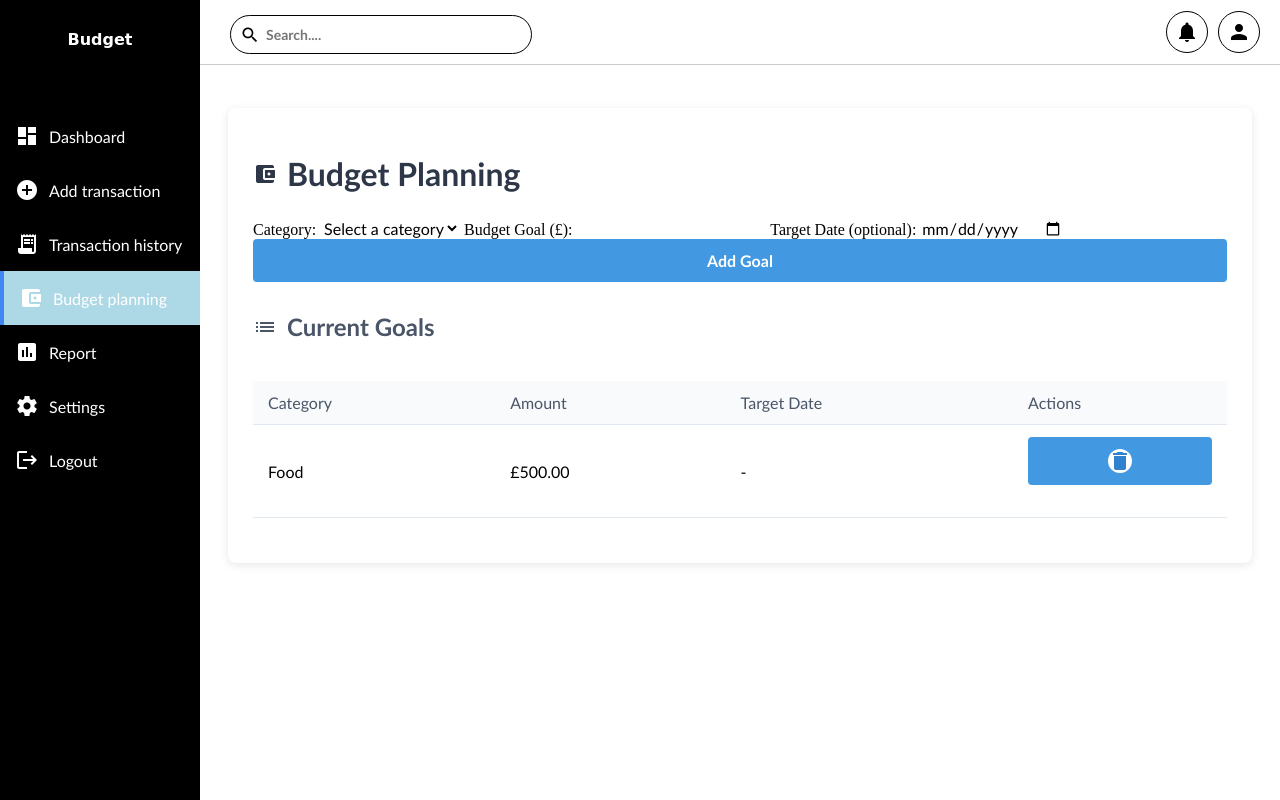
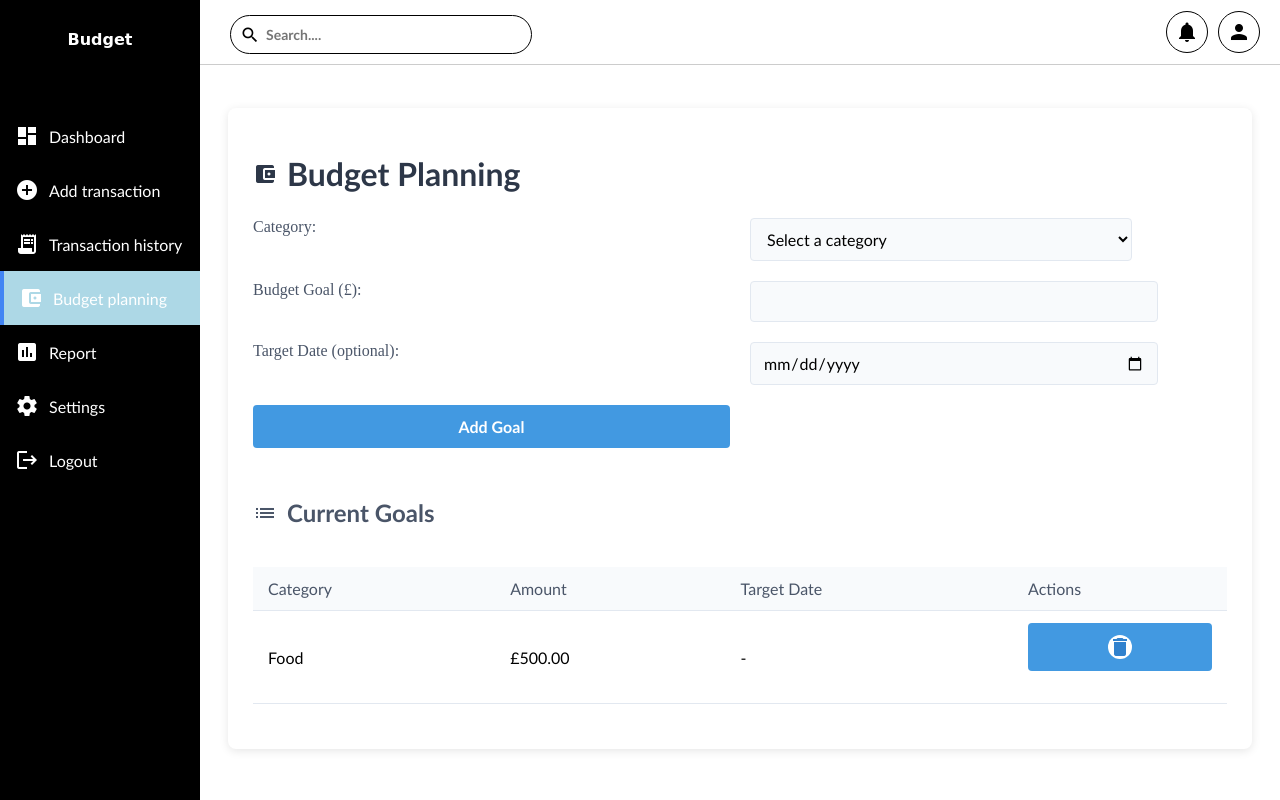
Before and after one commit to Wendydanso/up2158764-def, a Flask app: template templates/budget_planning.html in a window 1280 px wide. Run offline with Flask 2, Linux system fonts and the light colour scheme; the template is opened without the code that fills it: values that come from a table or form of the project are taken from there, others are empty; data comes from the database, SQL or seed files in the repository; some libraries are stand-ins or nearby versions.

Commit message:
Update budget_planning.html

```diff
--- a/templates/budget_planning.html
+++ b/templates/budget_planning.html
@@ -83,6 +83,7 @@
 
             <form method="POST" action="{{ url_for('budget_planning') }}">
                 <input type="hidden" name="csrf_token" value="{{ csrf_token() }}">
+                <div class="budgetForm">
                 <label for="category">Category:</label>
                 <select id="category" name="category" required>
                     <option value="">Select a category</option>
@@ -101,6 +102,7 @@
                 <input type="date" id="target_date" name="target_date" />
 
                 <button type="submit" class="btn-submit">Add Goal</button>
+                </div>
             </form>
 
             <h2><i class="material-icons">list</i> Current Goals</h2>
```
